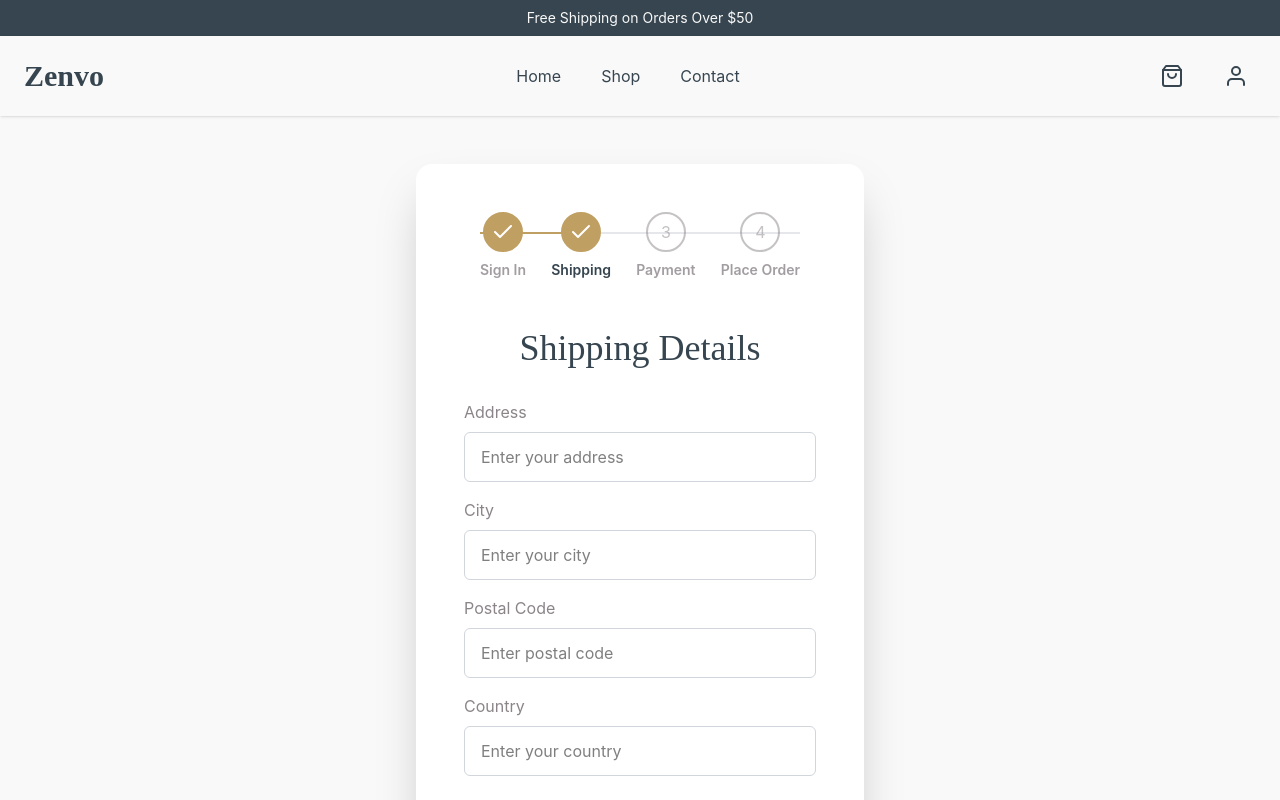
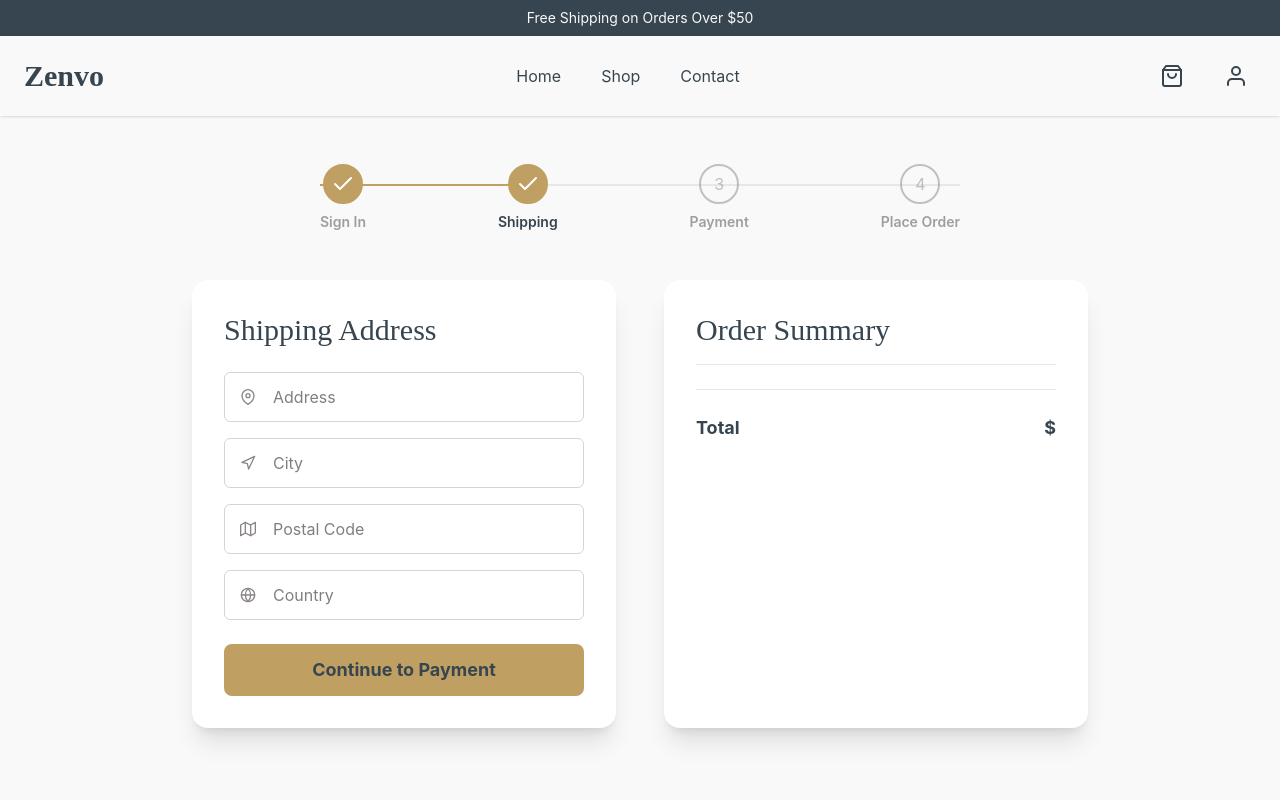
Before and after one commit to Mehaksaluja/Zenvo-Ecommerce, a React (Vite) app in the folder frontend/: page /shipping in a window 1280 px wide. Shown: the top 800 px of the page. Built offline with nearby package versions, Linux system fonts and the light colour scheme; sample sign-in values are in the browser's storage.

Commit message:
UI changes saved

```diff
--- a/frontend/src/screens/ProfileScreen.jsx
+++ b/frontend/src/screens/ProfileScreen.jsx
@@ -33,7 +33,7 @@ const ProfileScreen = () => {
       try {
         const res = await updateProfile({ name, email, password }).unwrap();
         dispatch(setCredentials(res));
-        refetch(); // Refetch user data to update the screen
+        refetch();
         alert('Profile updated successfully!');
       } catch (err) {
         console.error(err?.data?.message || err.error);
@@ -44,11 +44,9 @@ const ProfileScreen = () => {
   return (
     <div className="container mx-auto px-6 py-12">
       <div className="grid grid-cols-1 md:grid-cols-3 gap-8">
-        {/* Left Column: Update Profile */}
         <div className="md:col-span-1">
           <h2 className="text-3xl font-heading mb-6">User Profile</h2>
           <form onSubmit={submitHandler}>
-            {/* Form fields for name, email, password, confirmPassword */}
             <div className="mb-4">
               <label className="block text-taupe mb-2">Name</label>
               <input type="text" value={name} onChange={(e) => setName(e.target.value)} className="w-full p-2 border rounded" />
@@ -71,7 +69,7 @@ const ProfileScreen = () => {
           </form>
         </div>
 
-        {/* Right Column: My Orders */}
+
         <div className="md:col-span-2">
           <h2 className="text-3xl font-heading mb-6">My Orders</h2>
           {isLoadingOrders ? (
--- a/frontend/src/screens/ShippingScreen.jsx
+++ b/frontend/src/screens/ShippingScreen.jsx
@@ -1,12 +1,14 @@
 import { useState } from 'react';
 import { useDispatch, useSelector } from 'react-redux';
-import CheckoutSteps from '../components/CheckoutSteps';
-import { useNavigate } from 'react-router-dom';
+import { useNavigate, Link } from 'react-router-dom';
 import { saveShippingAddress } from '../slices/cartSlice';
 import { motion } from 'framer-motion';
+import CheckoutSteps from '../components/CheckoutSteps';
+import { FiMapPin, FiNavigation, FiMap, FiGlobe } from 'react-icons/fi';
 
 const ShippingScreen = () => {
-  const { shippingAddress } = useSelector((state) => state.cart);
+  const cart = useSelector((state) => state.cart);
+  const { shippingAddress, cartItems, totalPrice } = cart;
 
   const [address, setAddress] = useState(shippingAddress?.address || '');
   const [city, setCity] = useState(shippingAddress?.city || '');
@@ -23,46 +25,70 @@ const ShippingScreen = () => {
   };
 
   return (
-    <div className="min-h-[80vh] flex items-center justify-center bg-snow py-12 px-4">
+    <div className="bg-snow min-h-screen">
+      <div className="container mx-auto px-6 py-12">
+        <div className="w-full max-w-4xl mx-auto">
+          <CheckoutSteps step1 step2 />
+          <div className="grid grid-cols-1 md:grid-cols-2 gap-12 mt-8">
             <motion.div
-        className="w-full max-w-md mx-auto bg-white p-8 md:p-12 rounded-2xl shadow-2xl"
-        initial={{ opacity: 0, y: 50 }}
-        animate={{ opacity: 1, y: 0 }}
+              className="bg-white p-8 rounded-2xl shadow-xl"
+              initial={{ opacity: 0, x: -50 }}
+              animate={{ opacity: 1, x: 0 }}
               transition={{ duration: 0.5 }}
             >
-        <CheckoutSteps step1 step2 />
-        <h1 className="text-4xl font-heading text-charcoal mb-8 text-center">Shipping Details</h1>
+              <h1 className="text-3xl font-heading text-charcoal mb-6">Shipping Address</h1>
               <form onSubmit={submitHandler}>
-          <div className="mb-4">
-            <label className="block text-taupe mb-2" htmlFor="address">Address</label>
-            <input
-              type="text"
-              id="address"
-              className="w-full px-4 py-3 rounded-md border border-gray-300 focus:outline-none focus:ring-2 focus:ring-gold"
-              value={address}
-              onChange={(e) => setAddress(e.target.value)}
-              placeholder="Enter your address"
-              required
-            />
+                <div className="relative mb-4">
+                  <FiMapPin className="absolute top-1/2 left-4 -translate-y-1/2 text-taupe" />
+                  <input type="text" value={address} onChange={(e) => setAddress(e.target.value)} placeholder="Address" required className="w-full pl-12 pr-4 py-3 rounded-md border border-gray-300 focus:outline-none focus:ring-2 focus:ring-gold" />
                 </div>
-          <div className="mb-4">
-            <label className="block text-taupe mb-2" htmlFor="city">City</label>
-            <input type="text" id="city" className="w-full px-4 py-3 rounded-md border border-gray-300 focus:outline-none focus:ring-2 focus:ring-gold" value={city} onChange={(e) => setCity(e.target.value)} placeholder="Enter your city" required />
+                <div className="relative mb-4">
+                  <FiNavigation className="absolute top-1/2 left-4 -translate-y-1/2 text-taupe" />
+                  <input type="text" value={city} onChange={(e) => setCity(e.target.value)} placeholder="City" required className="w-full pl-12 pr-4 py-3 rounded-md border border-gray-300 focus:outline-none focus:ring-2 focus:ring-gold" />
                 </div>
-          <div className="mb-4">
-            <label className="block text-taupe mb-2" htmlFor="postalCode">Postal Code</label>
-            <input type="text" id="postalCode" className="w-full px-4 py-3 rounded-md border border-gray-300 focus:outline-none focus:ring-2 focus:ring-gold" value={postalCode} onChange={(e) => setPostalCode(e.target.value)} placeholder="Enter postal code" required />
+                <div className="relative mb-4">
+                  <FiMap className="absolute top-1/2 left-4 -translate-y-1/2 text-taupe" />
+                  <input type="text" value={postalCode} onChange={(e) => setPostalCode(e.target.value)} placeholder="Postal Code" required className="w-full pl-12 pr-4 py-3 rounded-md border border-gray-300 focus:outline-none focus:ring-2 focus:ring-gold" />
                 </div>
-          <div className="mb-4">
-            <label className="block text-taupe mb-2" htmlFor="country">Country</label>
-            <input type="text" id="country" className="w-full px-4 py-3 rounded-md border border-gray-300 focus:outline-none focus:ring-2 focus:ring-gold" value={country} onChange={(e) => setCountry(e.target.value)} placeholder="Enter your country" required />
+                <div className="relative mb-6">
+                  <FiGlobe className="absolute top-1/2 left-4 -translate-y-1/2 text-taupe" />
+                  <input type="text" value={country} onChange={(e) => setCountry(e.target.value)} placeholder="Country" required className="w-full pl-12 pr-4 py-3 rounded-md border border-gray-300 focus:outline-none focus:ring-2 focus:ring-gold" />
                 </div>
-
-          <button type="submit" className="w-full mt-6 bg-charcoal text-white font-bold font-body py-3 rounded-lg hover:bg-opacity-90 transition-colors text-lg">
+                <button type="submit" className="w-full bg-gold text-charcoal font-bold font-body py-3 rounded-lg hover:bg-opacity-90 transition-colors text-lg">
                   Continue to Payment
                 </button>
               </form>
             </motion.div>
+
+            <motion.div
+              className="bg-white p-8 rounded-2xl shadow-xl"
+              initial={{ opacity: 0, x: 50 }}
+              animate={{ opacity: 1, x: 0 }}
+              transition={{ duration: 0.5, delay: 0.2 }}
+            >
+              <h2 className="text-3xl font-heading text-charcoal border-b border-gray-200 pb-4 mb-6">Order Summary</h2>
+              {cartItems.map((item) => (
+                <div key={item._id} className="flex justify-between items-center mb-4">
+                  <div className="flex items-center gap-4">
+                    <img src={item.image} alt={item.name} className="w-16 h-16 rounded-md object-cover" />
+                    <div>
+                      <p className="font-semibold">{item.name}</p>
+                      <p className="text-sm text-taupe">Qty: {item.qty}</p>
+                    </div>
+                  </div>
+                  <p className="font-semibold">${(item.price * item.qty).toFixed(2)}</p>
+                </div>
+              ))}
+              <div className="border-t border-gray-200 pt-6 mt-6">
+                <div className="flex justify-between text-lg font-bold text-charcoal">
+                  <span>Total</span>
+                  <span>${totalPrice}</span>
+                </div>
+              </div>
+            </motion.div>
+          </div>
+        </div>
+      </div>
     </div>
   );
 };
--- /dev/null
+++ b/frontend/src/screens/ShopScreen.jsx
@@ -0,0 +1,50 @@
+import { useGetProductsQuery } from '../slices/productsApiSlice';
+import { motion } from 'framer-motion';
+import ProductCard from '../components/ProductCard';
+
+const ShopScreen = () => {
+  const { data: products, isLoading, error } = useGetProductsQuery();
+
+  const containerVariants = {
+    hidden: {},
+    visible: {
+      transition: {
+        staggerChildren: 0.08,
+      },
+    },
+  };
+
+  return (
+    <div className="bg-snow">
+      <div className="bg-white py-12 mb-12 shadow-sm">
+        <div className="container mx-auto px-6 text-center">
+          <h1 className="text-5xl font-heading text-charcoal">Our Collection</h1>
+          <p className="text-lg text-taupe mt-2">Discover the perfect gift for any occasion.</p>
+        </div>
+      </div>
+
+      <div className="container mx-auto px-6 pb-12">
+        {isLoading ? (
+          <p>Loading...</p>
+        ) : error ? (
+          <div className="text-red-500 p-4 bg-red-100 rounded-lg">
+            {error?.data?.message || error.error}
+          </div>
+        ) : (
+          <motion.div
+            className="grid grid-cols-1 sm:grid-cols-2 lg:grid-cols-3 xl:grid-cols-4 gap-8"
+            variants={containerVariants}
+            initial="hidden"
+            animate="visible"
+          >
+            {products.map((product) => (
+              <ProductCard key={product._id} product={product} />
+            ))}
+          </motion.div>
+        )}
+      </div>
+    </div>
+  );
+};
+
+export default ShopScreen;
```
Also changed, not shown: frontend/src/screens/admin/userListScreen.jsx (+42 -22 lines). Lines whose indentation alone changed are shown as unchanged.
